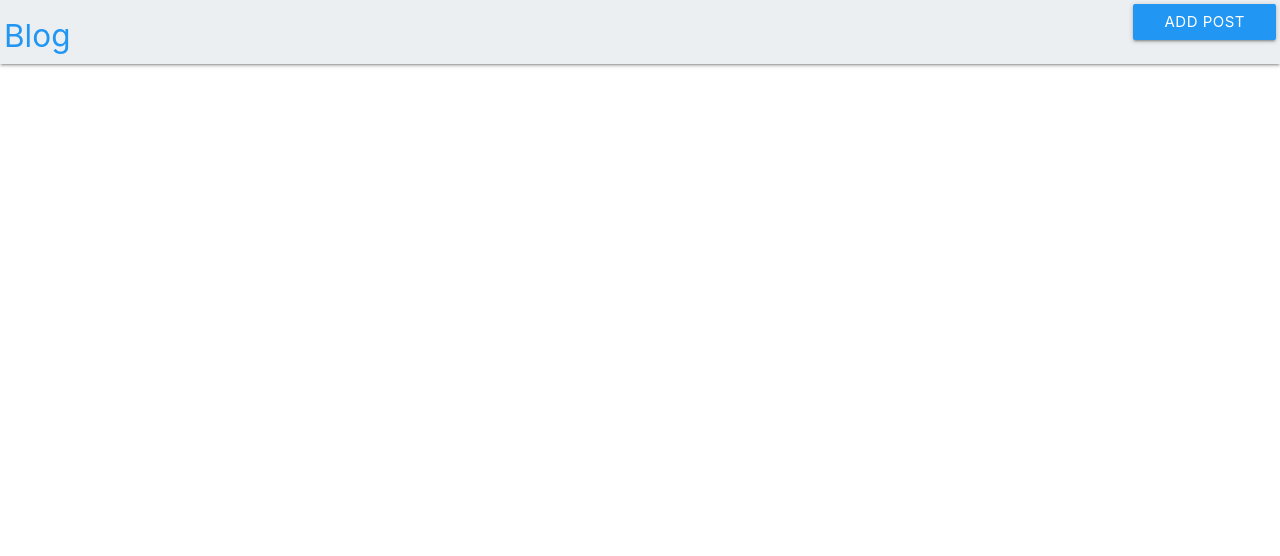
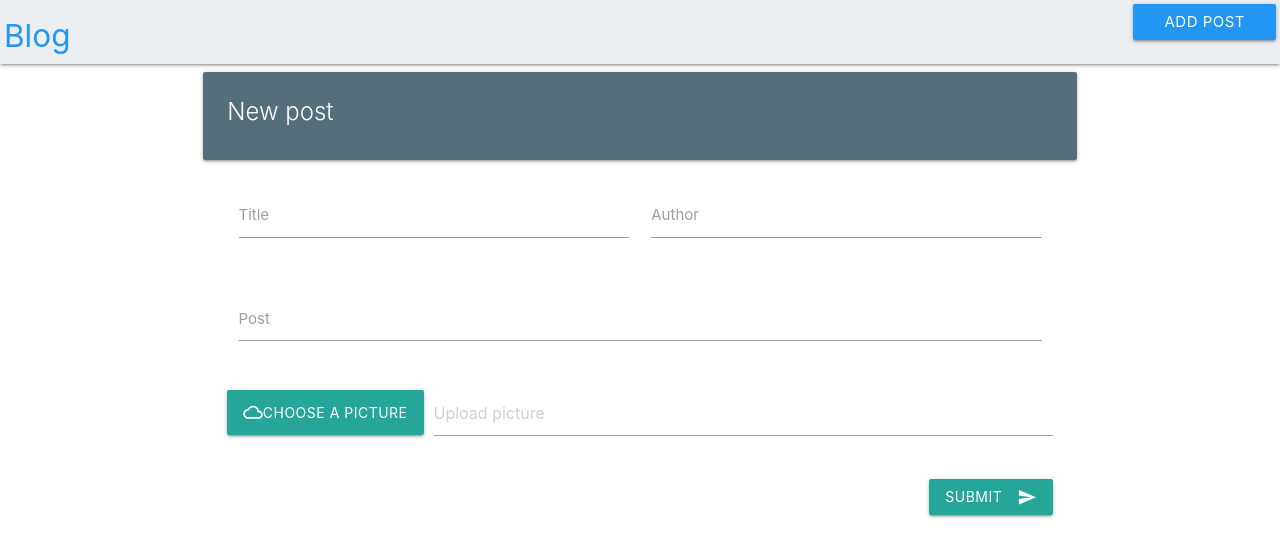
Before and after one commit to dervanovicaisa/React-DLDom1, a React (Create React App) app in the folder blog/: page /add-post in a window 1280 px wide. Shown: the top 556 px of the page. Built offline with nearby package versions, Linux system fonts and the light colour scheme.

Commit message:
Kreirana forma / neophodno dodati logiku za slanje slike

```diff
--- a/blog/src/App.css
+++ b/blog/src/App.css
@@ -43,3 +43,13 @@
 .p-4{
   padding: 4px;
 }
+
+.centralize{
+  display: flex;
+  justify-content: center;
+  align-items: center;
+}
+
+#formPost{
+  margin-top: 5%;
+}
--- a/blog/src/Routes/Post.js
+++ b/blog/src/Routes/Post.js
@@ -1,10 +1,11 @@
 import React from "react";
 
 export function Post(props) {
-console.log(props.location.aboutProps);
+  // console.log(props.location.aboutProps);
   return (
+    <div>
       <div className="row">
-      <div className="col s12 m7">
+        <div className="col s12">
           <div className="card">
             <div className="card-image">
               <img src="images/sample-1.jpg" alt="img" />
@@ -20,5 +21,6 @@ console.log(props.location.aboutProps);
           </div>
         </div>
       </div>
+    </div>
   );
 }
--- a/blog/src/Routes/PostCreate.js
+++ b/blog/src/Routes/PostCreate.js
@@ -1,7 +1,117 @@
 import React from "react";
+import "../App.css";
 
 const PostCreate = () => {
-  return <div></div>;
+  var handleSubmitForm = (event) => {
+    event.preventDefault();
+    // const apiURL = "https://simple-posts-api-app.herokuapp.com/api/post";
+    const apiURL = "http://localhost:8080/api/post";
+
+    const dataJSON = {
+      Title: event.target[0].value,
+      Author: event.target[1].value,
+      Post: event.target[2].value,
+      Image: event.target[3].files[0].name,
+    };
+    var data = new FormData();
+    data.append("file", event.target[3].files[0]);
+    data.append("data", dataJSON);
+
+    fetch(apiURL, {
+      method: "POST",
+      headers: {
+        // "Content-Type": "application/json",
+        "Content-Type": "multipart/form-data",
+      },
+      body: data,
+    })
+      .then((response) => {
+        console.log(response);
+        console.log(data);
+        // let blobUrl = response.headers.get("Location");
+        // this.createNotification("success");
+        // console.log(blobUrl, "BLOB URL");
+      })
+      .catch((error) => {
+        this.createNotification("error");
+        console.log(error);
+      });
+
+    return;
+  };
+
+  return (
+    <div className="row">
+      <div className="col s12">
+        <div className="card blue-grey darken-1">
+          <div className="card-content white-text">
+            <span className="card-title">New post</span>
+            <form className="col s12" id="formPost" onSubmit={handleSubmitForm}>
+              <div className="row">
+                <div className="input-field col s6">
+                  <input
+                    id="title"
+                    type="text"
+                    className="validate"
+                    data-length="20"
+                  />
+                  <label htmlFor="title">Title</label>
+                </div>
+                <div className="input-field col s6">
+                  <input
+                    id="author"
+                    type="text"
+                    className="validate"
+                    data-length="20"
+                  />
+                  <label htmlFor="author">Author</label>
+                </div>
+              </div>
+              <div className="row">
+                <div className="input-field col s12">
+                  <textarea
+                    id="post"
+                    className="materialize-textarea"
+                    data-length="250"
+                  ></textarea>
+                  <label htmlFor="post">Post</label>
+                </div>
+              </div>
+
+              <div className="row">
+                <div className="file-field input-field">
+                  <div className="btn">
+                    <span className="centralize">
+                      <i className="material-icons">cloud_queue</i> Choose a
+                      picture
+                    </span>
+                    <input type="file" />
+                  </div>
+                  <div className="file-path-wrapper">
+                    <input
+                      className="file-path validate"
+                      type="text"
+                      placeholder="Upload picture"
+                    />
+                  </div>
+                </div>
+              </div>
+              <div className="row right-align">
+                <button
+                  className="btn waves-effect waves-light "
+                  type="submit"
+                  name="action"
+                >
+                  Submit
+                  <i className="material-icons right">send</i>
+                </button>
+              </div>
+            </form>
+          </div>
+        </div>
+      </div>
+    </div>
+  );
 };
 
 export default PostCreate;
--- a/blog/src/index.js
+++ b/blog/src/index.js
@@ -12,12 +12,13 @@ ReactDOM.render(
   <React.StrictMode>
     <BrowserRouter>
       <Navbar />
-      <Routes>
-        <Route exact path="/" element={<App />} />
-        <Route path="/post-details/:id" element={<Post />} />
-        <Route path="/add-post" element={<PostCreate />} />
-      </Routes>
-      {/* <App /> */}
+      <div className="container">
+        <Routes>
+          <Route exact path="/" element={<App />} />
+          <Route path="/post-details/:id" element={<Post />} />
+          <Route path="/add-post" element={<PostCreate />} />
+        </Routes>
+      </div>
     </BrowserRouter>
   </React.StrictMode>,
   document.getElementById("root")
```
Lines whose indentation alone changed are shown as unchanged.
